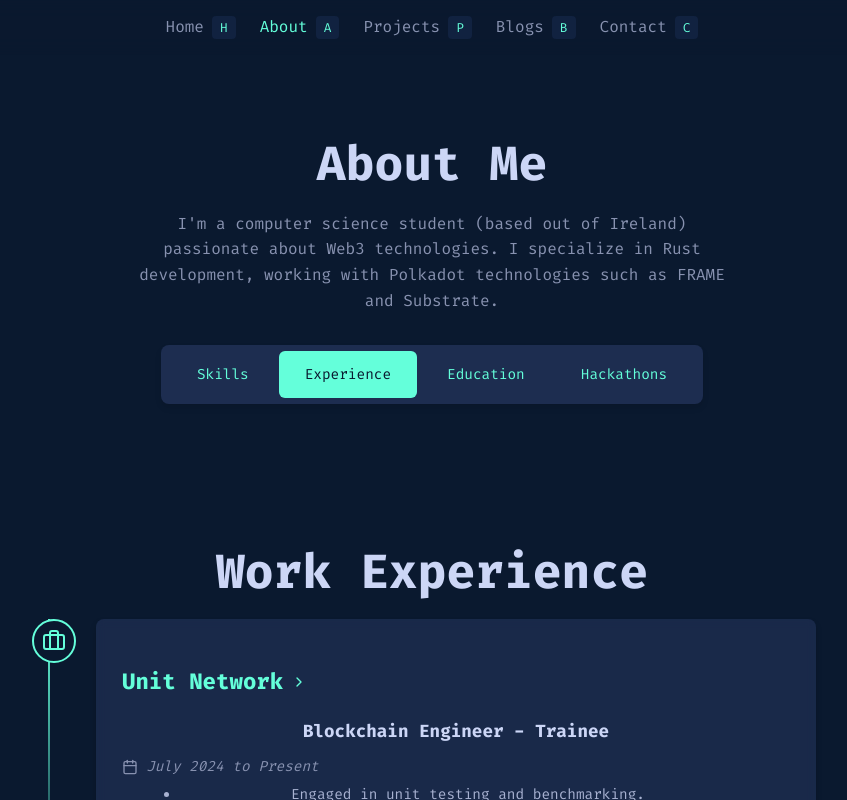
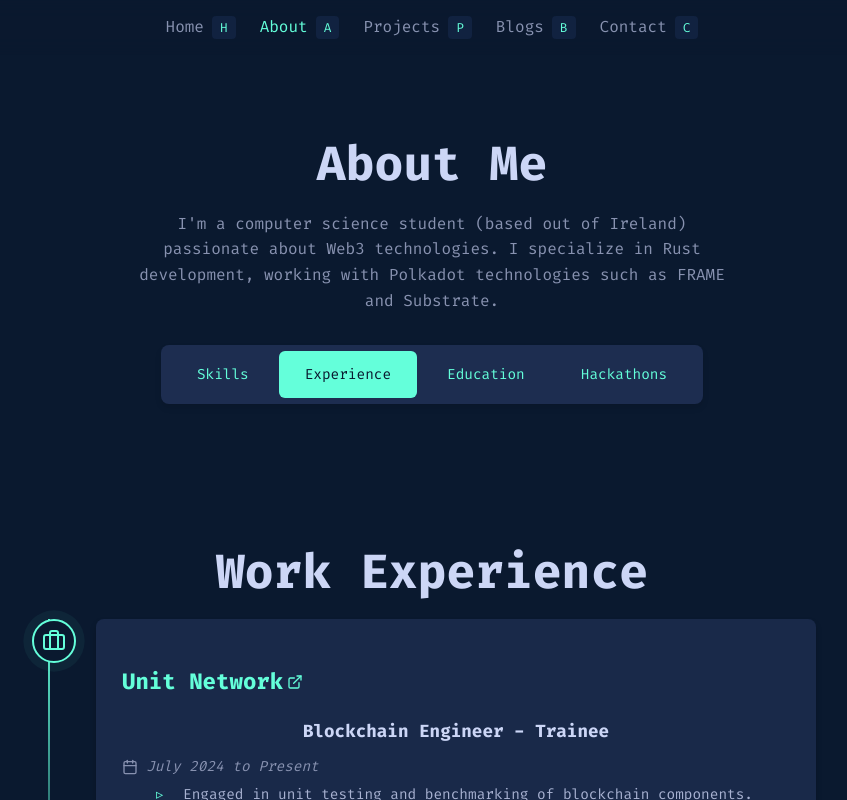
Before and after one commit to jaypopat/portfolio, a React (Vite) app: page /about in a window 1280 px wide. Both pictures are taken after a click on the button "Experience". Shown: the top 800 px of the page, without its empty margins (208-1055 px from the left). Built offline with nearby package versions, Linux system fonts and the light colour scheme.

Commit message:
changed up work experience content

```diff
--- a/index.html
+++ b/index.html
@@ -1,10 +1,10 @@
-<!doctype html>
+<!DOCTYPE html>
 <html lang="en">
   <head>
     <meta charset="UTF-8" />
-        <link rel="icon" type="image/svg+xml" href="/vite.svg" />
+    <!-- <link rel="icon" type="image/svg+xml" href="/vite.svg" /> -->
     <meta name="viewport" content="width=device-width, initial-scale=1.0" />
-        <title>Vite + React</title>
+    <title>Jay Popat</title>
     <link
       href="https://fonts.googleapis.com/css2?family=Fira+Code:wght@300;400;500;600;700&display=swap"
       rel="stylesheet"
--- a/src/components/WorkExperience.jsx
+++ b/src/components/WorkExperience.jsx
@@ -1,7 +1,7 @@
 import React from "react";
 import styled, { keyframes } from "styled-components";
 import { Title, Description } from "./StyledComponents";
-import { Briefcase, Calendar, ChevronRight } from "lucide-react";
+import { Briefcase, Calendar, ChevronRight, ExternalLink } from "lucide-react";
 
 const ExperienceContainer = styled.div`
   max-width: 900px;
@@ -26,12 +26,26 @@ const fadeIn = keyframes`
   }
 `;
 
+const pulse = keyframes`
+  0% {
+    box-shadow: 0 0 0 0 rgba(100, 255, 218, 0.4);
+  }
+  70% {
+    box-shadow: 0 0 0 10px rgba(100, 255, 218, 0);
+  }
+  100% {
+    box-shadow: 0 0 0 0 rgba(100, 255, 218, 0);
+  }
+`;
+
 const ExperienceItem = styled.li`
   margin-bottom: 3rem;
   position: relative;
   padding-left: 3rem;
   animation: ${fadeIn} 0.5s ease-in-out;
   animation-delay: ${(props) => props.delay}s;
+  opacity: 0;
+  animation-fill-mode: forwards;
 
   &::before {
     content: "";
@@ -99,7 +113,7 @@ const IconWrapper = styled.div`
   display: flex;
   justify-content: center;
   align-items: center;
-  animation: ${fadeIn} 0.5s ease-in-out;
+  animation: ${pulse} 2s infinite;
 `;
 
 const StyledText = styled(Description)`
@@ -110,11 +124,32 @@ const StyledText = styled(Description)`
 
   ul {
     padding-left: 1.5rem;
-    list-style-type: disc;
+    list-style-type: none;
   }
 
   li {
     margin-bottom: 0.5rem;
+    position: relative;
+
+    &::before {
+      content: "▹";
+      position: absolute;
+      left: -1.5rem;
+      color: #64ffda;
+    }
+  }
+`;
+
+const CompanyLink = styled.a`
+  color: #64ffda;
+  text-decoration: none;
+  display: inline-flex;
+  align-items: center;
+  gap: 0.25rem;
+  transition: color 0.2s ease;
+
+  &:hover {
+    color: #ccd6f6;
   }
 `;
 
@@ -129,12 +164,14 @@ const WorkExperience = () => {
           </IconWrapper>
           <ExperienceContent>
             <CompanyName>
-              Unit Network
-              <ChevronRight
-                size={16}
-                color="#64ffda"
-                style={{ marginLeft: "0.5rem" }}
-              />
+              <CompanyLink
+                href="https://www.unit.network/"
+                target="_blank"
+                rel="noopener noreferrer"
+              >
+                Unit Network
+                <ExternalLink size={16} aria-hidden="true" />
+              </CompanyLink>
             </CompanyName>
             <JobTitle>Blockchain Engineer - Trainee</JobTitle>
             <DateRange>
@@ -143,10 +180,17 @@ const WorkExperience = () => {
             </DateRange>
             <StyledText>
               <ul>
-                <li>Engaged in unit testing and benchmarking.</li>
-                <li>Contributed to the Rust Substrate codebase.</li>
                 <li>
-                  Gained knowledge of tokenomics and Substrate technologies.
+                  Engaged in unit testing and benchmarking of blockchain
+                  components.
+                </li>
+                <li>
+                  Contributed to the Rust Substrate codebase, implementing
+                  features and optimizations.
+                </li>
+                <li>
+                  Gained in-depth knowledge of tokenomics and Substrate
+                  technologies.
                 </li>
               </ul>
             </StyledText>
@@ -159,12 +203,14 @@ const WorkExperience = () => {
           </IconWrapper>
           <ExperienceContent>
             <CompanyName>
-              Cisco
-              <ChevronRight
-                size={16}
-                color="#64ffda"
-                style={{ marginLeft: "0.5rem" }}
-              />
+              <CompanyLink
+                href="https://www.cisco.com/"
+                target="_blank"
+                rel="noopener noreferrer"
+              >
+                Cisco
+                <ExternalLink size={16} aria-hidden="true" />
+              </CompanyLink>
             </CompanyName>
             <JobTitle>Software Developer Intern</JobTitle>
             <DateRange>
@@ -173,9 +219,19 @@ const WorkExperience = () => {
             </DateRange>
             <StyledText>
               <ul>
-                <li>Shadowed technical leaders in agile methodologies.</li>
-                <li>Collaborated with developers on a SaaS platform.</li>
-                <li>Developed a bot to enhance workflow efficiency.</li>
+                <li>
+                  Shadowed technical leaders in agile methodologies, gaining
+                  insights into project management.
+                </li>
+
+                <li>
+                  Developed a bot to enhance workflow efficiency, automating
+                  routine tasks for the team.
+                </li>
+                <li>
+                  Participated in code reviews,planning sessions and daily
+                  stand-ups, improving communication and coding skills.
+                </li>
               </ul>
             </StyledText>
           </ExperienceContent>
@@ -187,12 +243,14 @@ const WorkExperience = () => {
           </IconWrapper>
           <ExperienceContent>
             <CompanyName>
-              Kumon
-              <ChevronRight
-                size={16}
-                color="#64ffda"
-                style={{ marginLeft: "0.5rem" }}
-              />
+              <CompanyLink
+                href="https://www.kumon.com/"
+                target="_blank"
+                rel="noopener noreferrer"
+              >
+                Kumon
+                <ExternalLink size={16} aria-hidden="true" />
+              </CompanyLink>
             </CompanyName>
             <JobTitle>Team Mentor</JobTitle>
             <DateRange>
@@ -201,8 +259,14 @@ const WorkExperience = () => {
             </DateRange>
             <StyledText>
               <ul>
-                <li>Tracked student progress and addressed errors.</li>
-                <li>Facilitated learning and guided problem-solving.</li>
+                <li>
+                  Tracked student progress and addressed errors, improving
+                  learning outcomes students.
+                </li>
+                <li>
+                  Facilitated learning and guided problem-solving in mathematics
+                  and reading comprehension.
+                </li>
               </ul>
             </StyledText>
           </ExperienceContent>
```
Lines whose indentation alone changed are shown as unchanged.
